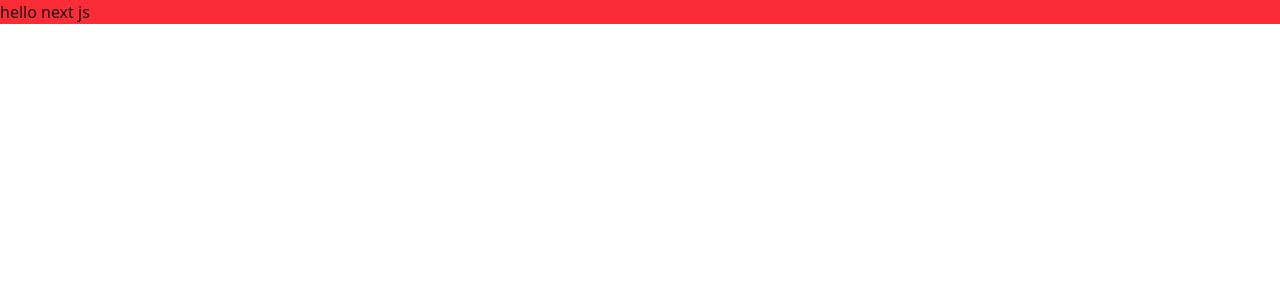
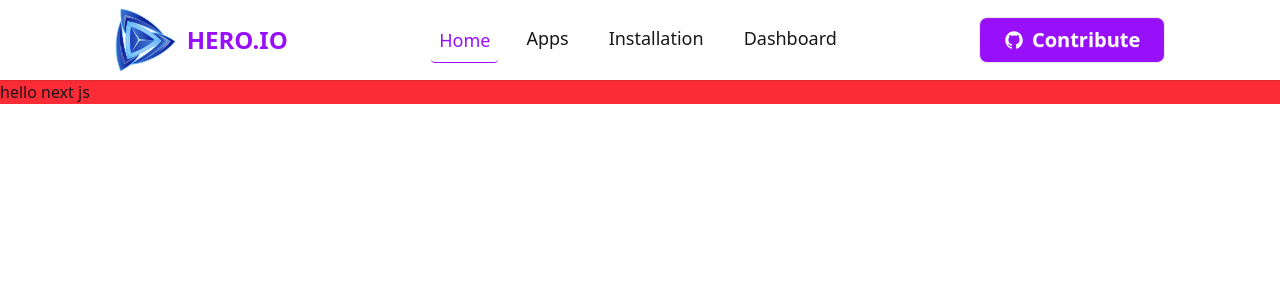
Before and after one commit to OnikTechHub/Ph-App-Store, a Next.js app: page / in a window 1280 px wide. Shown: the top 300 px of the page. Built offline with nearby package versions, Linux system fonts and the light colour scheme.

Commit message:
Add NavBar

```diff
--- a/package.json
+++ b/package.json
@@ -11,7 +11,8 @@
   "dependencies": {
     "next": "16.2.3",
     "react": "19.2.4",
-    "react-dom": "19.2.4"
+    "react-dom": "19.2.4",
+    "react-icons": "^5.6.0"
   },
   "devDependencies": {
     "@tailwindcss/postcss": "^4",
--- a/src/app/layout.js
+++ b/src/app/layout.js
@@ -1,5 +1,6 @@
 import { Geist, Geist_Mono } from "next/font/google";
 import "./globals.css";
+import Navbar from "@/components/shared/Navbar";
 
 const geistSans = Geist({
   variable: "--font-geist-sans",
@@ -23,7 +24,9 @@ export default function RootLayout({ children }) {
       data-theme="light"
       className={`${geistSans.variable} ${geistMono.variable} h-full antialiased`}
     >
-      <body className="min-h-full flex flex-col">{children}</body>
+      <body className="min-h-full flex flex-col">
+        <Navbar></Navbar>
+        {children}</body>
     </html>
   );
 }
--- /dev/null
+++ b/src/components/shared/Navbar.jsx
@@ -0,0 +1,97 @@
+"use client";
+
+import React from "react";
+import Link from "next/link";
+import Image from "next/image";
+import { usePathname } from "next/navigation";
+import logo from "../../assets/img/logo.png";
+import { IoLogoGithub } from "react-icons/io";
+
+const Navbar = () => {
+    const pathname = usePathname();
+
+
+    const getLinkClass = (path) => {
+        const isActive = pathname === path;
+        return isActive
+            ? "text-lg text-purple-600 border-b border-purple-600 p-2"
+            : "text-lg";
+    };
+
+    const links = (
+        <>
+            <li>
+                <Link href="/" className={getLinkClass("/")}>
+                    Home
+                </Link>
+            </li>
+            <li>
+                <Link href="/apps" className={getLinkClass("/apps")}>
+                    Apps
+                </Link>
+            </li>
+            <li>
+                <Link href="/installations" className={getLinkClass("/installedApps")}>
+                    Installation
+                </Link>
+            </li>
+            <li>
+                <Link href="/dashboard" className={getLinkClass("/dashboard")}>
+                    Dashboard
+                </Link>
+            </li>
+        </>
+    );
+
+    return (
+        <div className="bg-base-100 shadow-sm sticky top-0 z-50">
+            <div className="navbar w-10/12 mx-auto">
+                <div className="navbar-start">
+                    <div className="dropdown">
+                        <div tabIndex={0} role="button" className="btn btn-ghost lg:hidden">
+                            <svg
+                                xmlns="http://www.w3.org/2000/svg"
+                                className="h-5 w-5"
+                                fill="none"
+                                viewBox="0 0 24 24"
+                                stroke="currentColor"
+                            >
+                                <path
+                                    strokeLinecap="round"
+                                    strokeLinejoin="round"
+                                    strokeWidth="2"
+                                    d="M4 6h16M4 12h8m-8 6h16"
+                                />
+                            </svg>
+                        </div>
+                        <ul
+                            tabIndex={0}
+                            className="dropdown-content bg-base-100 rounded-box z-1 mt-3 w-52 p-2 shadow"
+                        >
+                            {links}
+                        </ul>
+                    </div>
+                    <div className="flex gap-2 items-center">
+                        <Image className="h-16 w-auto" src={logo} alt="Logo" priority />
+                        <p className="text-purple-600 text-2xl font-bold">HERO.IO</p>
+                    </div>
+                </div>
+                <div className="navbar-center hidden lg:flex">
+                    <ul className="menu menu-horizontal px-1 gap-4">{links}</ul>
+                </div>
+                <div className="navbar-end">
+                    <a
+                        href="https://github.com"
+                        target="_blank"
+                        rel="noopener noreferrer"
+                        className="btn text-white text-xl bg-purple-600 px-6 py-2 h-auto min-h-0 rounded-lg flex items-center gap-2"
+                    >
+                        <IoLogoGithub /> Contribute
+                    </a>
+                </div>
+            </div>
+        </div>
+    );
+};
+
+export default Navbar;
```
Also changed, not shown: src/components/shared/Footer.jsx (added), 1 other file (tests, documents, lock files or other folders).
